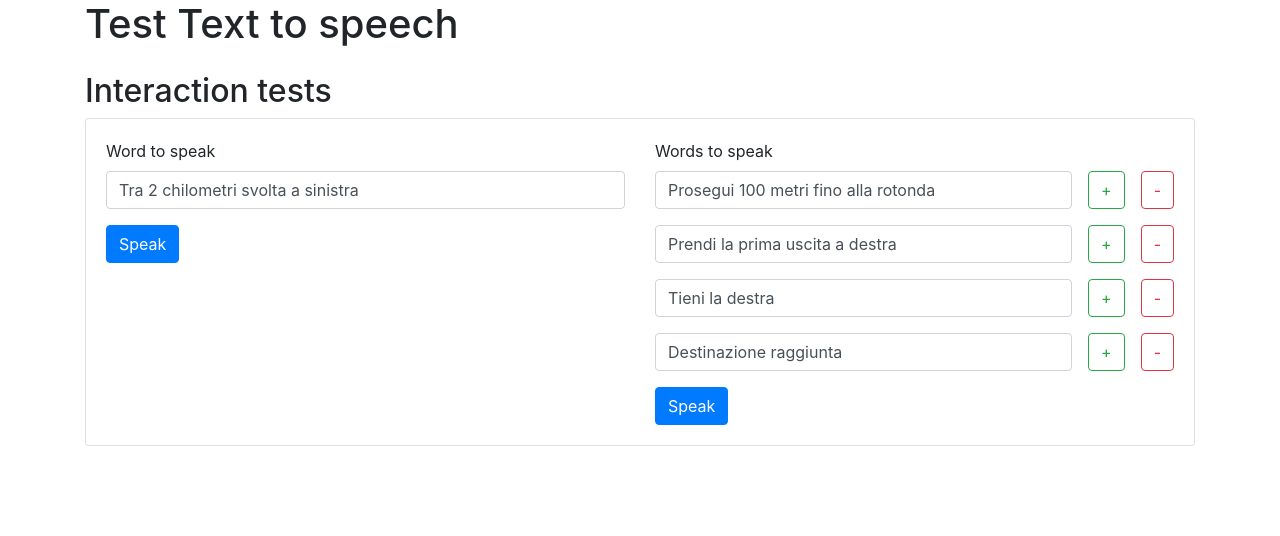
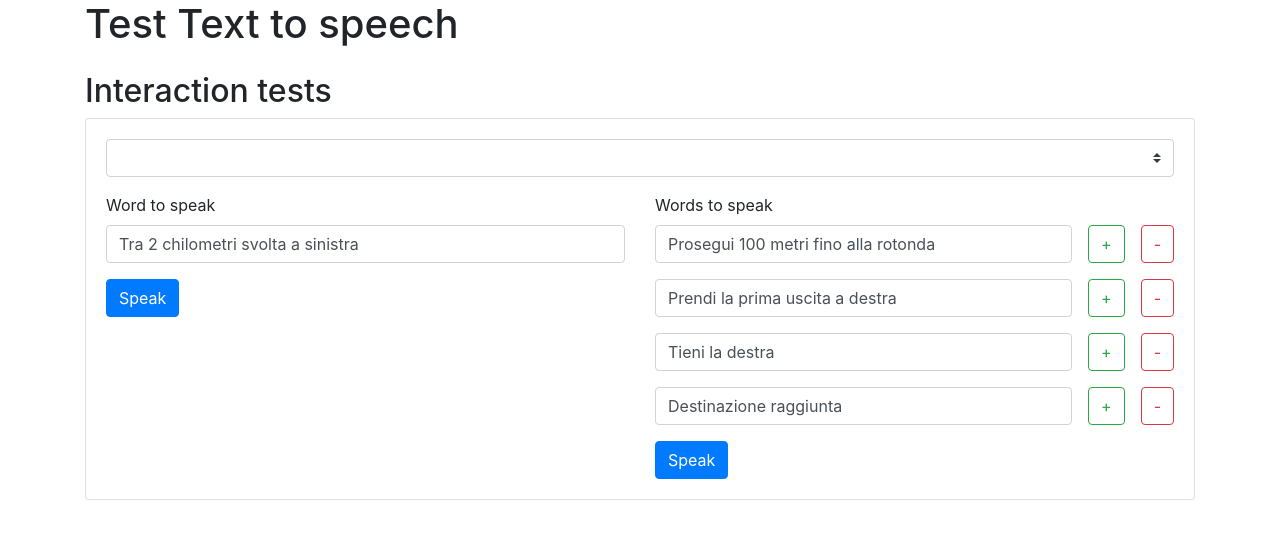
Before and after one commit to fausto-sgobba/test-text-to-speech, a React (Create React App) app: page / in a window 1280 px wide. Shown: the top 536 px of the page. Built offline with nearby package versions, Linux system fonts and the light colour scheme.

Commit message:
PEF-46 - deploy to github pages - fix iPad bug

```diff
--- a/src/App.js
+++ b/src/App.js
@@ -8,19 +8,22 @@ function App() {
     'Tieni la destra',
     'Destinazione raggiunta',
   ]);
-
   const [singleWord, setSingleWord] = useState(
     'Tra 2 chilometri svolta a sinistra',
   );
   const [active, setActive] = useState();
   const [queue, setQueue] = useState([]);
+  const [voices, setVoices] = useState([]);
+  const [currentVoiceIndex, setCurrentVoiceIndex] = useState(0);
 
   const startMultipleWords = () => {
+    speak(); // try to force iPad to enable text to speech
     setActive('multiple');
     setQueue(multipleWords);
   };
 
   const startSingleWord = () => {
+    speak(); // try to force iPad to enable text to speech
     setActive('single');
     setQueue([singleWord]);
   };
@@ -33,7 +36,7 @@ function App() {
 
   const speak = useCallback(() => {
     const textToSpeak = queue[0];
-    const lang = 'it-IT';
+    // const lang = 'it-IT';
     const volume = 1;
     const rate = 1;
     const pitch = 1;
@@ -41,14 +44,19 @@ function App() {
     let utterance = new SpeechSynthesisUtterance(textToSpeak);
     utterance.addEventListener('end', advanceQueue);
 
-    utterance.lang = lang;
+    // utterance.lang = lang;
     utterance.rate = rate;
     utterance.pitch = pitch;
     utterance.volume = volume;
+    if (voices) {
+      const voice = voices[currentVoiceIndex];
+      utterance.lang = voice.lang;
+      utterance.voice = voice;
+    }
     synthesis.cancel();
 
     return synthesis.speak(utterance);
-  }, [queue, advanceQueue]);
+  }, [queue, advanceQueue, currentVoiceIndex, voices]);
 
   const inputOnChange = (evt) => {
     console.log(evt.target.id);
@@ -93,6 +101,10 @@ function App() {
     }
   };
 
+  const languageOnChange = (evt) => {
+    setCurrentVoiceIndex(evt.target.value);
+  };
+
   useEffect(() => {
     if (queue.length <= 0) {
       setActive();
@@ -101,12 +113,47 @@ function App() {
     speak(queue[0]);
   }, [queue, speak]);
 
+  useEffect(() => {
+    setVoices(window.speechSynthesis.getVoices());
+    speechSynthesis.onvoiceschanged = () => {
+      setVoices(window.speechSynthesis.getVoices());
+    };
+  }, []);
+
+  useEffect(() => {
+    console.log('voices', voices);
+    if (voices.length) {
+      const newVoiceIndex = voices.findIndex((v) => v.lang.includes('it'));
+      setCurrentVoiceIndex(newVoiceIndex);
+    }
+  }, [voices]);
+
   return (
     <div className='App container'>
       <h1>Test Text to speech</h1>
       <h2 className='mt-4'>Interaction tests</h2>
       <div className='card'>
-        <div className='row card-body'>
+        <div className='card-body'>
+          <div>
+            <div className='form-group'>
+              <select
+                className='custom-select'
+                required
+                onChange={languageOnChange}
+                value={currentVoiceIndex}
+              >
+                {voices &&
+                  voices.map((voice, index) => (
+                    <option
+                      value={index}
+                      key={index}
+                      // selected={index === currentVoiceIndex}
+                    >{`${voice.name} (${voice.lang})`}</option>
+                  ))}
+              </select>
+            </div>
+          </div>
+          <div className='row'>
             <div className='col-sm'>
               <div>
                 <label>Word to speak</label>
@@ -174,9 +221,13 @@ function App() {
                 </form>
               </div>
               <div>
-              <button className='btn btn-primary' onClick={startMultipleWords}>
+                <button
+                  className='btn btn-primary'
+                  onClick={startMultipleWords}
+                >
                   Speak
                 </button>
+              </div>
             </div>
           </div>
         </div>
```
Also changed, not shown: package.json (+7 -1 lines), 2 other files (tests, documents, lock files or other folders). Lines whose indentation alone changed are shown as unchanged.
